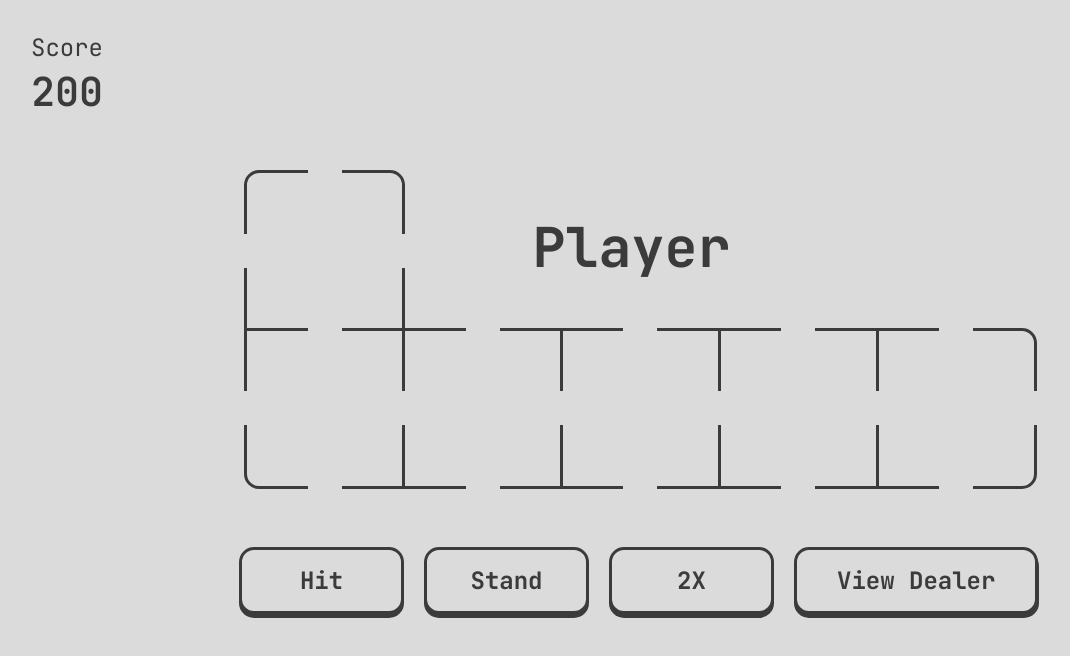
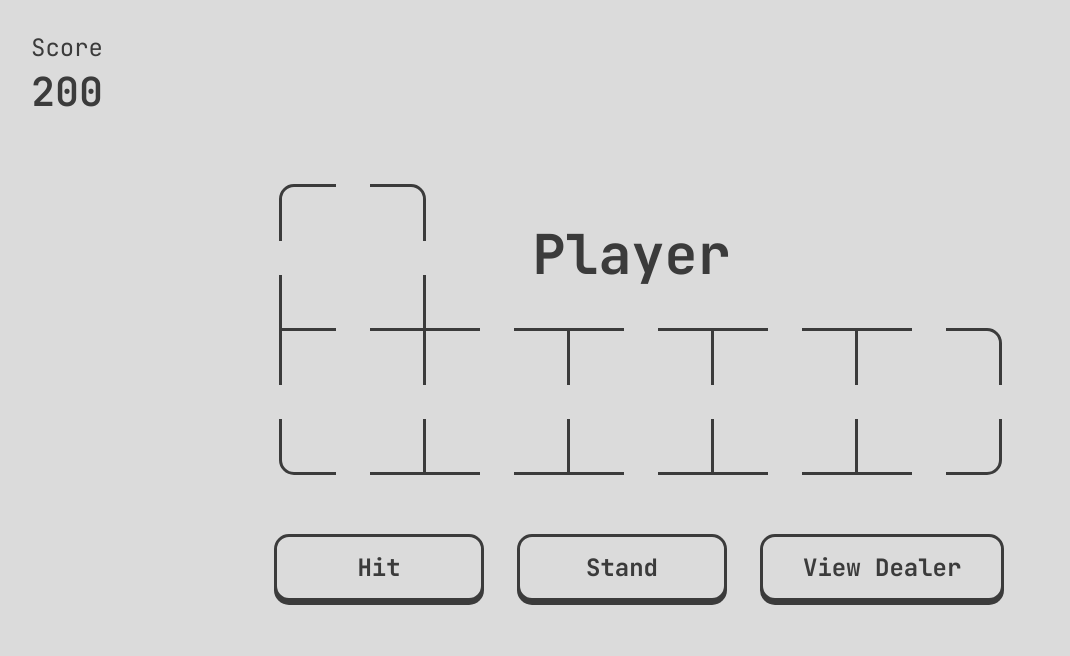
Before and after one commit to grahamhagenah/blackjack, a React (Create React App) app: page / in a window 1280 px wide. Shown: the top 656 px of the page, without its empty margins (1-1071 px from the left). Built offline with nearby package versions, Linux system fonts and the light colour scheme.

Commit message:
adjusting styles and win states

```diff
--- a/src/App.css
+++ b/src/App.css
@@ -28,6 +28,11 @@ body {
   transform: scale(.5);
 }
 
+.buttons {
+  justify-content: space-between;
+  display: flex;
+}
+
 #gameover,
 #win {
   font-size: 45px;
@@ -36,7 +41,7 @@ body {
 }
 
 #board-bottom-gameover #outcome {
-  font-size: 2rem;
+  font-size: 3rem;
 }
 
 button {
@@ -73,7 +78,7 @@ button {
   padding: 0;
   cursor: default;
   opacity: .5;
-  min-width: 165px;
+  min-width: 28%;
 }
 
 .not-pushable .front {
@@ -86,7 +91,7 @@ button {
   border-radius: 15px;
   padding: 0;
   cursor: pointer;
-  min-width: 165px;
+  min-width: 28%;
 }
 
 .front {
@@ -360,7 +365,7 @@ ul li:nth-of-type(2) {
 
   .buttons {
     display: grid;
-    grid-template-columns: 1fr 1fr 1fr;
+    grid-template-columns: 1fr 1fr;
     margin: 0 15px;
   }
 
--- a/src/App.js
+++ b/src/App.js
@@ -5,15 +5,17 @@ import { AiOutlineSwap } from "react-icons/ai"
 import { useTransition, animated } from 'react-spring'
 import {Helmet} from "react-helmet";
 
-const Hand = ({ name, hand, total, gameover }) => {
+const Hand = ({ name, hand, total, gameover, score, change }) => {
 
+  // if(!gameover)
     return (
       <div className="hand">
         <div className="vertical-divider"></div>
         <div className="horizontal-divider"></div>
         <ul>
           <li className="name">{name}</li>
-        {(total === 0) && <li className="total"></li>}
+          {(total < 1) && <li className="total"></li>}
+          {console.log(total)}
           {(total > 0) && <li className="total">{total}</li>}
           <li><div className="card-value">{hand[0]}</div></li>
           <li><div className="card-value">{hand[1]}</div></li>
@@ -24,11 +26,29 @@ const Hand = ({ name, hand, total, gameover }) => {
         </ul>
       </div>
     )
+  // if(gameover)
+  //   return (
+  //     <LargeScore score={score} change={change} />
+  //   )
 }
 
-const Controls = ({ gameover, deal, stand, playerWins, clear, playersTurn, view, switchView }) => {
+const Controls = ({ gameover, deal, stand, playerWins, clear, playersTurn, view, switchView, beginningState }) => {
 
-  if(!gameover && playersTurn && (switchView === false))
+  if(beginningState)
+    return (
+      <div id="board-bottom">
+         <div className="buttons">
+          <button className="pushable">
+            <span className="front">Hit</span>
+          </button>
+          <button className="not-pushable">
+            <span className="front">Stand</span>
+          </button>
+         <Swap view={view} playersTurn={false} />
+        </div>
+      </div>
+    )
+  else if(!gameover && playersTurn && (switchView === false))
     return (
       <div id="board-bottom">
         <div className="buttons">
@@ -37,9 +57,6 @@ const Controls = ({ gameover, deal, stand, playerWins, clear, playersTurn, view,
           </button>
           <button onClick = { stand } className="pushable">
             <span className="front">Stand</span>
-          </button>
-          <button onClick = { stand } className="pushable">
-           <span className="front">2X</span>
           </button>
          <Swap view={view} playersTurn={true} />
         </div>
@@ -54,9 +71,6 @@ const Controls = ({ gameover, deal, stand, playerWins, clear, playersTurn, view,
           </button>
           <button className="not-pushable">
             <span className="front">Stand</span>
-          </button>
-          <button className="not-pushable">
-           <span className="front">2X</span>
           </button>
          <Swap view={view} playersTurn={false} />
         </div>
@@ -93,7 +107,15 @@ const Score = ( {score, change} ) => {
       <h2>Score</h2>
       <h3 id="score-count"><CountUp start={score} end={score+change} duration={2} /></h3>
     </div>
+  )
+}
 
+const LargeScore = ( {score, change} ) => {
+  return (
+    <div id="large-score">
+      <h2>Score</h2>
+      <h3 id="score-count"><CountUp start={score} end={score+change} duration={2} /></h3>
+    </div>
   )
 }
 
@@ -107,21 +129,19 @@ const Help = () => {
   )
 }
 
-const Board = ( {score, gameover, turn, playerHand, playerTotal, dealerHand, dealerTotal, switchView}) => {
+const Board = ( {score, gameover, turn, playerHand, playerTotal, dealerHand, dealerTotal, switchView, change} ) => {
 
     if(turn === true && switchView === false) {
       return (
         <div className="board">
-          {/* <MiniHand name="Dealer" hand={playerHand} total={playerTotal} gameover={gameover} /> */}
-          <Hand name="Player" hand={playerHand} total={playerTotal} gameover={gameover} />
+          <Hand name="Player" hand={playerHand} total={playerTotal} gameover={gameover} score={score} change={change} />
         </div>
       )
     }
     else
       return (
         <div className="board">
-          {/* <MiniHand name="Player" hand={playerHand} total={playerTotal} gameover={gameover} /> */}
-          <Hand name="Dealer" hand={dealerHand} total={dealerTotal} gameover={gameover} />
+          <Hand name="Dealer" hand={dealerHand} total={dealerTotal} gameover={gameover} score={score} change={change}  />
         </div>
       )
 }
@@ -129,6 +149,9 @@ const Board = ( {score, gameover, turn, playerHand, playerTotal, dealerHand, dea
 const App = ({cards}) => {
 
   const [deck, setDeck] = useState(cards)
+  const [hasAce, setHasAce] = useState(0)
+  const [dealerHasAce, setDealerHasAce] = useState(0)
+  const [beginningState, setBeginningState] = useState(true)
   const [playerHand, setPlayerHand] = useState(Array(6).fill(''))
   const [playerTotal, setPlayerTotal] = useState(0)
   const [dealerTotal, setDealerTotal] = useState(0)
@@ -159,8 +182,31 @@ const App = ({cards}) => {
 
   const total = (hand) => {
     let sum = 0
+    var playerAces = 0
+    let dealerAces = 0
     for (let step = 0; step < hand.length; step++) {
+      if(getCardValue(hand[step]) === 11) {
+        if(playersTurn)
+          playerAces = playerAces + 1
+        else {
+          dealerAces = dealerAces + 1
+        }
+      }
       sum = sum + getCardValue(hand[step])
+    }
+    if((sum > 21) && (playersTurn)) {
+      while((playerAces > 0) && (sum > 21)) {
+        sum = sum - 10
+        playerAces = playerAces - 1
+        console.log(sum)
+        console.log(playerAces)
+      }
+    }
+    if((sum > 21) && (sum <= 17) && (!playersTurn)) {
+      while((dealerAces > 0) && (sum > 21)) {
+        sum = sum - 10
+        playerAces = playerAces - 1
+      }
     }
     return (sum)
   }
@@ -169,6 +215,11 @@ const App = ({cards}) => {
     if(isNaN(card))
       switch (card) {
         case 'A':
+          if(playersTurn)
+            setHasAce(hasAce + 1)
+          else {
+            setDealerHasAce(dealerHasAce + 1)
+          }
           return 11
         case 'J':
           return 10
@@ -193,8 +244,6 @@ const App = ({cards}) => {
       newDealerTotal = total
       newPlayerTotal = playerTotal
     }
-    console.log(newDealerTotal + "newDealerTotal" )
-    console.log(newPlayerTotal + "newPlayerTotal" )
     if(total > 21 && !dealersTurn) {
       setplayerWins(false)
       setChange(-20)
@@ -215,8 +264,7 @@ const App = ({cards}) => {
         clearInterval(intervalId)
       }, 3000)
     }
-    else if((newDealerTotal > 16) && (newPlayerTotal > newDealerTotal) && !dealersTurn){
-      console.log("WIN")
+    else if((newDealerTotal > 16) && (newPlayerTotal > newDealerTotal) && dealersTurn){
       setplayerWins(true)
       setChange(20)
       setScore(score+change)
@@ -224,7 +272,17 @@ const App = ({cards}) => {
       const intervalId = setInterval(function() {
         clearState()
         clearInterval(intervalId)
-      }, 3000)
+      }, 5000)
+    }
+    else if((newDealerTotal > 16) && (newPlayerTotal < newDealerTotal) && dealersTurn){
+      setplayerWins(false)
+      setChange(-20)
+      setScore(score+change)
+      toggleGameOver(true)
+      const intervalId = setInterval(function() {
+        clearState()
+        clearInterval(intervalId)
+      }, 5000)
     }
   }
 
@@ -232,10 +290,6 @@ const App = ({cards}) => {
     if(playersTurn) {
       return hitPlayer()
     }
-    // else {
-    //   console.log("player's turn???" + playersTurn)
-    //   return hitDealer()
-    // }
   }
 
   const switchHandView = () => {
@@ -248,7 +302,9 @@ const App = ({cards}) => {
   }
 
   const hitPlayer = () => {
-    window.navigator.vibrate(200)
+    if(beginningState) {
+      setBeginningState(false)
+    }
     const newDeck = deck
     const newNextPlayerPosition = nextPlayerPosition
     const newPlayerHand = playerHand
@@ -262,6 +318,9 @@ const App = ({cards}) => {
   }
 
   const hitDealer = () => {
+    if(beginningState) {
+      setBeginningState(false)
+    }
     const newDeck = deck
     const newNextDealerPosition = ref.current
     const newDealerHand = dealerHand
@@ -294,7 +353,6 @@ const App = ({cards}) => {
 
   const autoDeal = () => {
     const intervalId = setInterval(function() {
-      console.log("yeah" + playersTurn)
       if (total(dealerHand) < 17)
         hitDealer()
       else {
@@ -324,7 +382,8 @@ return (
         playerTotal={playerTotal}
         dealerHand={dealerHand}
         dealerTotal={dealerTotal}
-        switchView={switchView} />
+        switchView={switchView}
+        change={change} />
       <Controls
         gameover = {gameOver}
         deal = {deal}
@@ -333,7 +392,8 @@ return (
         clear={clearState}
         playersTurn={playersTurn}
         view={switchHandView}
-        switchView={ switchView }  />
+        switchView={ switchView }
+        hasAce={hasAce}  />
         {/* <Swap view={switchHandView} /> */}
 		</>
     )
```
Lines whose indentation alone changed are shown as unchanged.
